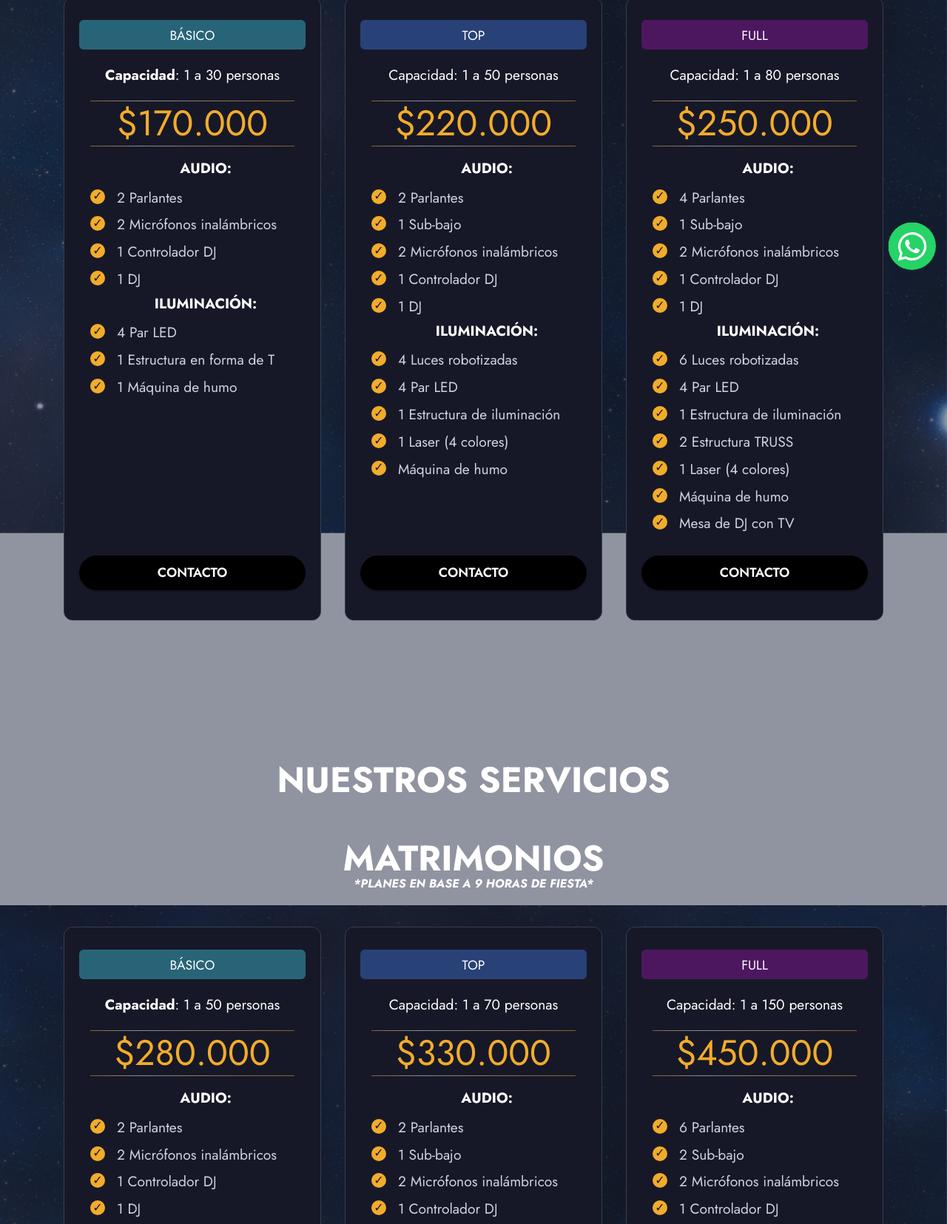
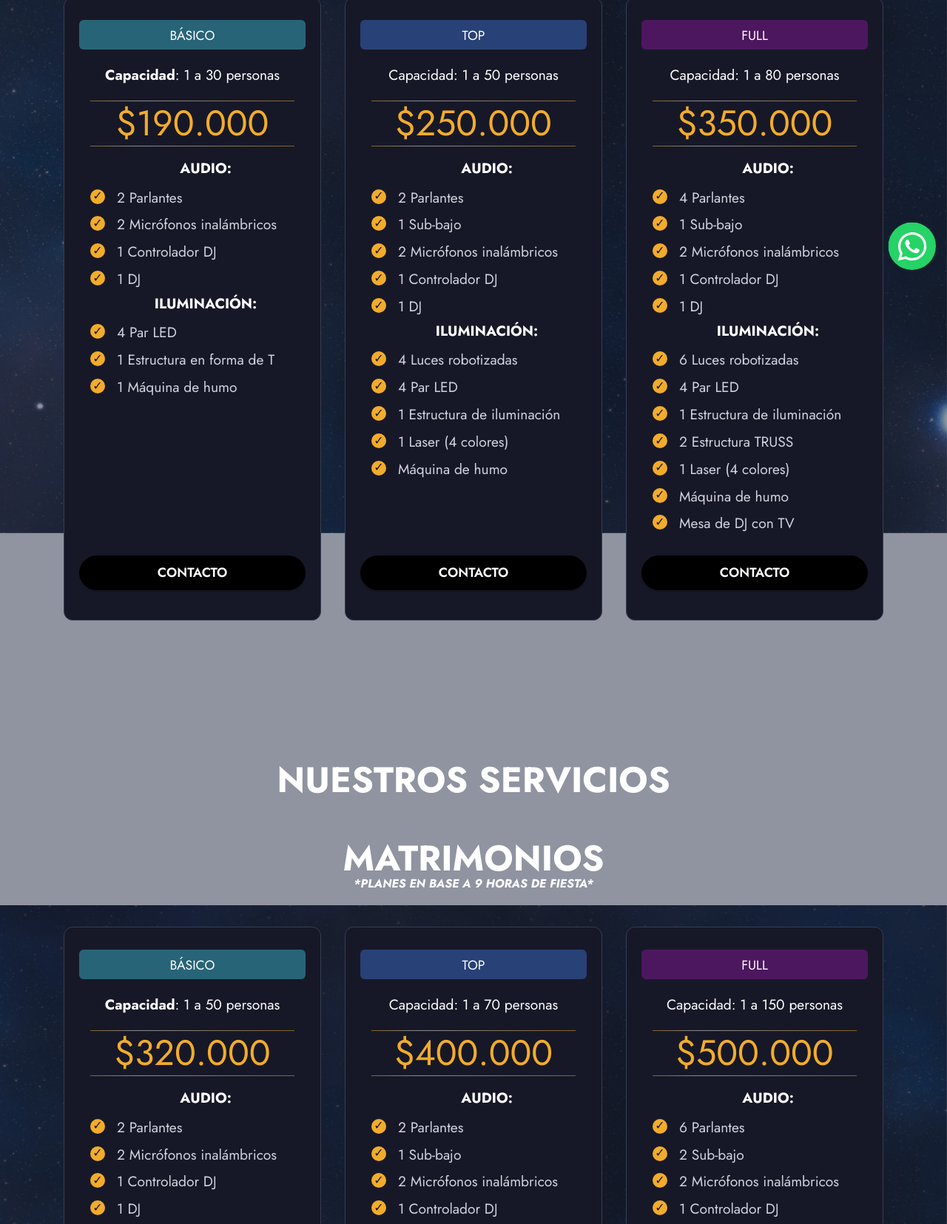
Before and after one commit to tnaveirof/eventosproup.cl, a plain HTML site: page servicios.html in a window 1280 px wide. Shown: the part 420-2075 px from the top of the page at 74% size. Drawn offline with Linux system fonts and the light colour scheme.

Commit message:
Update servicios.html

```diff
--- a/servicios.html
+++ b/servicios.html
@@ -106,7 +106,7 @@
                         <p class="item-desc mbr-fonts-style display-7"><strong>
                             Capacidad</strong>: 1 a 30 personas</p>
                         <p class="item-price mbr-fonts-style display-2">
-                            $170.000</p>
+                            $190.000</p>
                         <ul class="list mbr-fonts-style display-7">
                             <p><strong>AUDIO:</strong></p>
                             <li class="item-wrap">2 Parlantes</li>
@@ -131,7 +131,7 @@
                             Capacidad: 1 a 50 personas
                         </p>
                         <p class="item-price mbr-fonts-style display-2">
-                            $220.000
+                            $250.000
                         </p>
                         <ul class="list mbr-fonts-style display-7">
                             <p><strong>AUDIO:</strong></p>
@@ -156,7 +156,7 @@
                             Capacidad: 1 a 80 personas
                         </p>
                         <p class="item-price mbr-fonts-style display-2">
-                            $250.000
+                            $350.000
                         </p>
                         <ul class="list mbr-fonts-style display-7">
                             <p><strong>AUDIO:</strong></p>
@@ -207,7 +207,7 @@
                         <p class="item-desc mbr-fonts-style display-7"><strong>
                             Capacidad</strong>: 1 a 50 personas</p>
                         <p class="item-price mbr-fonts-style display-2">
-                            $280.000</p>
+                            $320.000</p>
                         <ul class="list mbr-fonts-style display-7">
                             <p><strong>AUDIO:</strong></p>
                             <li class="item-wrap">2 Parlantes</li>
@@ -232,7 +232,7 @@
                             Capacidad: 1 a 70 personas
                         </p>
                         <p class="item-price mbr-fonts-style display-2">
-                            $330.000
+                            $400.000
                         </p>
                         <ul class="list mbr-fonts-style display-7">
                             <p><strong>AUDIO:</strong></p>
@@ -257,7 +257,7 @@
                             Capacidad: 1 a 150 personas
                         </p>
                         <p class="item-price mbr-fonts-style display-2">
-                            $450.000
+                            $500.000
                         </p>
                         <ul class="list mbr-fonts-style display-7">
                             <p><strong>AUDIO:</strong></p>
```
